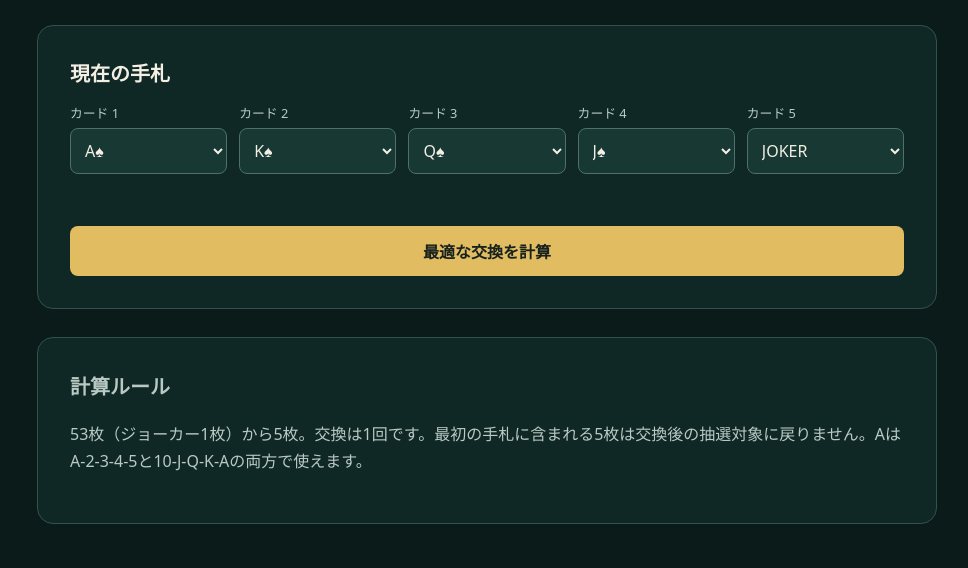
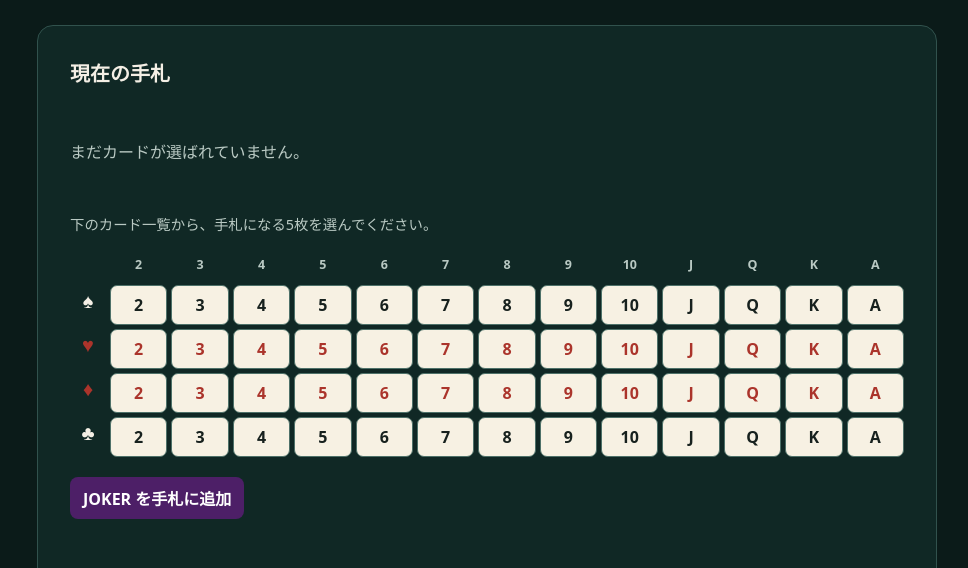
Before and after one commit to yukit-pgn/PokerOptimization, a website built with Vite: page index.html in a window 1280 px wide. Shown: the part 204-772 px from the top of the page, without its empty margins (153-1121 px from the left). Built offline with nearby package versions, Linux system fonts and the light colour scheme.

Commit message:
カードの選択方式を変更

```diff
--- a/index.html
+++ b/index.html
@@ -17,7 +17,12 @@
       <section class="panel" aria-labelledby="hand-heading">
         <h2 id="hand-heading">現在の手札</h2>
         <form id="hand-form">
-          <div id="card-inputs" class="card-inputs"></div>
+          <div id="selected-hand" class="selected-hand" aria-live="polite"></div>
+          <p class="selection-help">下のカード一覧から、手札になる5枚を選んでください。</p>
+          <div class="card-table-wrap">
+            <div id="card-table" class="card-table" aria-label="カード一覧"></div>
+          </div>
+          <button id="joker-button" class="joker-button" type="button">JOKER を手札に追加</button>
           <p id="form-error" class="error" role="alert"></p>
           <button id="calculate-button" type="submit">最適な交換を計算</button>
         </form>
--- a/src/main.js
+++ b/src/main.js
@@ -2,56 +2,18 @@ import payoutTable from "./config/payout-table.json";
 import { RANKS, SUITS, cardId, classifyHand, optimizeDraw, validateHand } from "./lib/poker.js";
 import "./styles.css";
 
-const initialHand = [
-  { rank: "A", suit: "S" },
-  { rank: "K", suit: "S" },
-  { rank: "Q", suit: "S" },
-  { rank: "J", suit: "S" },
-  { joker: true },
-];
-
 const suitLabels = { S: "♠", H: "♥", D: "♦", C: "♣" };
-const cardInputs = document.querySelector("#card-inputs");
 const form = document.querySelector("#hand-form");
 const error = document.querySelector("#form-error");
 const result = document.querySelector("#result");
 const button = document.querySelector("#calculate-button");
-
-function cardOptions() {
-  const standardCards = SUITS.flatMap((suit) => RANKS.map((rank) => ({ rank, suit })));
-  return [{ joker: true }, ...standardCards];
-}
+const selectedHandElement = document.querySelector("#selected-hand");
+const cardTable = document.querySelector("#card-table");
+const jokerButton = document.querySelector("#joker-button");
+let hand = [];
 
 function labelForCard(card) {
   return card.joker ? "JOKER" : `${card.rank}${suitLabels[card.suit]}`;
-}
-
-function createSelect(index, selectedCard) {
-  const label = document.createElement("label");
-  label.className = "card-select";
-  label.innerHTML = `<span>カード ${index + 1}</span>`;
-  const select = document.createElement("select");
-  select.name = `card-${index}`;
-  select.dataset.index = String(index);
-
-  for (const card of cardOptions()) {
-    const option = document.createElement("option");
-    option.value = cardId(card);
-    option.textContent = labelForCard(card);
-    option.selected = option.value === cardId(selectedCard);
-    select.append(option);
-  }
-  label.append(select);
-  return label;
-}
-
-function parseCard(value) {
-  if (value === "JOKER") return { joker: true };
-  return { rank: value.slice(0, -1), suit: value.slice(-1) };
-}
-
-function selectedHand() {
-  return [...document.querySelectorAll(".card-select select")].map((select) => parseCard(select.value));
 }
 
 function renderCard(card, emphasis = "") {
@@ -103,13 +65,83 @@ function roleLabel(handType) {
   }[handType];
 }
 
-cardInputs.append(...initialHand.map((card, index) => createSelect(index, card)));
+function renderSelection() {
+  selectedHandElement.innerHTML = "";
+  if (hand.length === 0) {
+    selectedHandElement.innerHTML = '<p class="empty-hand">まだカードが選ばれていません。</p>';
+  } else {
+    hand.forEach((card) => {
+      const item = document.createElement("div");
+      item.className = "selected-card";
+      item.innerHTML = `${renderCard(card)}<button type="button" class="remove-card" aria-label="${labelForCard(card)}を手札から外す">×</button>`;
+      item.querySelector("button").addEventListener("click", () => {
+        hand = hand.filter((itemCard) => cardId(itemCard) !== cardId(card));
+        error.textContent = "";
+        result.hidden = true;
+        renderSelection();
+        renderCardTable();
+      });
+      selectedHandElement.append(item);
+    });
+  }
+  jokerButton.disabled = hand.some((card) => card.joker) || hand.length === 5;
+}
+
+function addToHand(card) {
+  if (hand.length === 5) {
+    error.textContent = "手札は5枚までです。カード右上の×で外してから選択してください。";
+    return;
+  }
+  if (hand.some((item) => cardId(item) === cardId(card))) return;
+  hand = [...hand, card];
+  error.textContent = "";
+  result.hidden = true;
+  renderSelection();
+  renderCardTable();
+}
+
+function renderCardTable() {
+  cardTable.innerHTML = "";
+  const corner = document.createElement("span");
+  corner.className = "table-heading";
+  cardTable.append(corner);
+  RANKS.forEach((rank) => {
+    const heading = document.createElement("span");
+    heading.className = "table-heading";
+    heading.textContent = rank;
+    cardTable.append(heading);
+  });
+  SUITS.forEach((suit) => {
+    const rowHeading = document.createElement("span");
+    rowHeading.className = `suit-heading ${suit === "H" || suit === "D" ? "red" : "black"}`;
+    rowHeading.textContent = suitLabels[suit];
+    cardTable.append(rowHeading);
+    RANKS.forEach((rank) => {
+      const card = { rank, suit };
+      const cardButton = document.createElement("button");
+      cardButton.type = "button";
+      cardButton.className = `table-card ${suit === "H" || suit === "D" ? "red" : "black"}`;
+      cardButton.textContent = rank;
+      cardButton.title = labelForCard(card);
+      cardButton.disabled = hand.length === 5 || hand.some((item) => cardId(item) === cardId(card));
+      cardButton.addEventListener("click", () => addToHand(card));
+      cardTable.append(cardButton);
+    });
+  });
+}
+
+jokerButton.addEventListener("click", () => addToHand({ joker: true }));
+renderSelection();
+renderCardTable();
 
 form.addEventListener("submit", (event) => {
   event.preventDefault();
-  const hand = selectedHand();
   error.textContent = "";
   result.hidden = true;
+  if (hand.length !== 5) {
+    error.textContent = "手札を5枚選んでください。";
+    return;
+  }
   try {
     validateHand(hand);
   } catch (validationError) {
--- a/src/styles.css
+++ b/src/styles.css
@@ -8,10 +8,10 @@ h2 { font-size: 1.25rem; }
 .eyebrow { color: #e1bc60; font-size: .78rem; letter-spacing: .16em; font-weight: 700; }
 .lead { color: #b9c9c3; max-width: 42rem; line-height: 1.7; }
 .panel, .rules { border: 1px solid #31524d; border-radius: 16px; background: #102825; padding: clamp(20px, 4vw, 32px); margin-top: 28px; }
-.card-inputs { display: grid; grid-template-columns: repeat(5, minmax(100px, 1fr)); gap: 12px; }
-.card-select span { display: block; color: #b9c9c3; font-size: .8rem; margin-bottom: 6px; }
-select, button { width: 100%; border-radius: 8px; font: inherit; }
-select { padding: 10px; color: #f4efe5; background: #173833; border: 1px solid #4e7169; }
+.selected-hand { display: flex; flex-wrap: wrap; gap: 12px; min-height: 96px; margin-bottom: 14px; }.empty-hand { align-self: center; margin: 0; color: #b9c9c3; }
+.selected-card { position: relative; }.selected-card .playing-card { display: block; }.remove-card { position: absolute; top: -8px; right: -8px; width: 25px; height: 25px; margin: 0; padding: 0; border: 2px solid #102825; border-radius: 50%; line-height: 1; background: #e56f5d; color: #fff; font-size: 1.25rem; }
+.selection-help { color: #b9c9c3; font-size: .9rem; }.card-table-wrap { overflow-x: auto; padding-bottom: 6px; }.card-table { display: grid; grid-template-columns: 36px repeat(13, minmax(42px, 1fr)); min-width: 650px; gap: 4px; }.table-heading, .suit-heading { display: grid; place-items: center; height: 32px; color: #b9c9c3; font-size: .78rem; font-weight: 700; }.suit-heading { font-size: 1.25rem; }.red { color: #ab342b; }.black { color: #17211e; }.suit-heading.black { color: #f4efe5; }.table-card { width: auto; height: 40px; margin: 0; padding: 0; border: 1px solid #4e7169; border-radius: 7px; background: #f7f1e3; font-weight: 800; }.table-card:disabled { cursor: default; opacity: .3; }.joker-button { width: auto; margin-top: 14px; padding: 9px 13px; background: #4d1f67; color: #fff; }
+button { border-radius: 8px; font: inherit; }
 button { margin-top: 20px; cursor: pointer; padding: 13px 18px; color: #17211e; background: #e1bc60; border: 0; font-weight: 800; }
 button:disabled { cursor: wait; opacity: .7; }
 .error { color: #ffae9d; min-height: 1.25em; margin: 12px 0 0; }
@@ -22,4 +22,4 @@ button:disabled { cursor: wait; opacity: .7; }
 .legend { font-size: .85rem; color: #b9c9c3; }.keep-dot, .discard-dot { display: inline-block; width: 9px; height: 9px; border-radius: 50%; }.keep-dot { background: #54c092; }.discard-dot { background: #e56f5d; }
 .summary { display: grid; grid-template-columns: repeat(2, minmax(0, 1fr)); gap: 14px; margin: 24px 0; }.summary div { background: #173833; border-radius: 8px; padding: 12px; }.summary dt { color: #b9c9c3; font-size: .8rem; }.summary dd { margin: 5px 0 0; font-weight: 700; }
 details { color: #cfe0d9; } details ul { padding-left: 1.25rem; line-height: 1.6; }.rules { color: #b9c9c3; line-height: 1.7; }
-@media (max-width: 680px) { .page-shell { padding-top: 32px; }.card-inputs { grid-template-columns: repeat(2, 1fr); }.summary { grid-template-columns: 1fr; }.playing-card { min-width: 58px; } }
+@media (max-width: 680px) { .page-shell { padding-top: 32px; }.summary { grid-template-columns: 1fr; }.playing-card { min-width: 58px; } }
```
